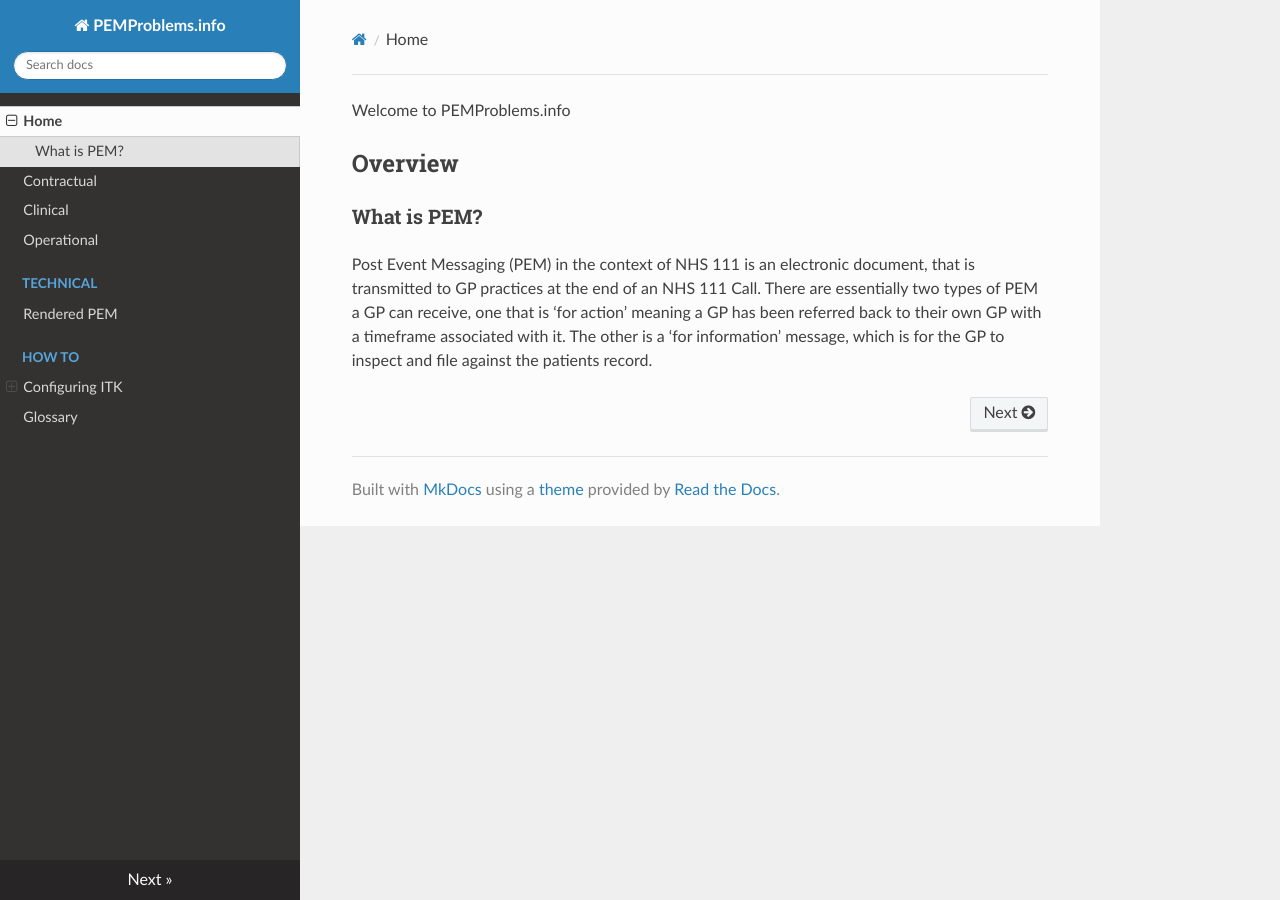
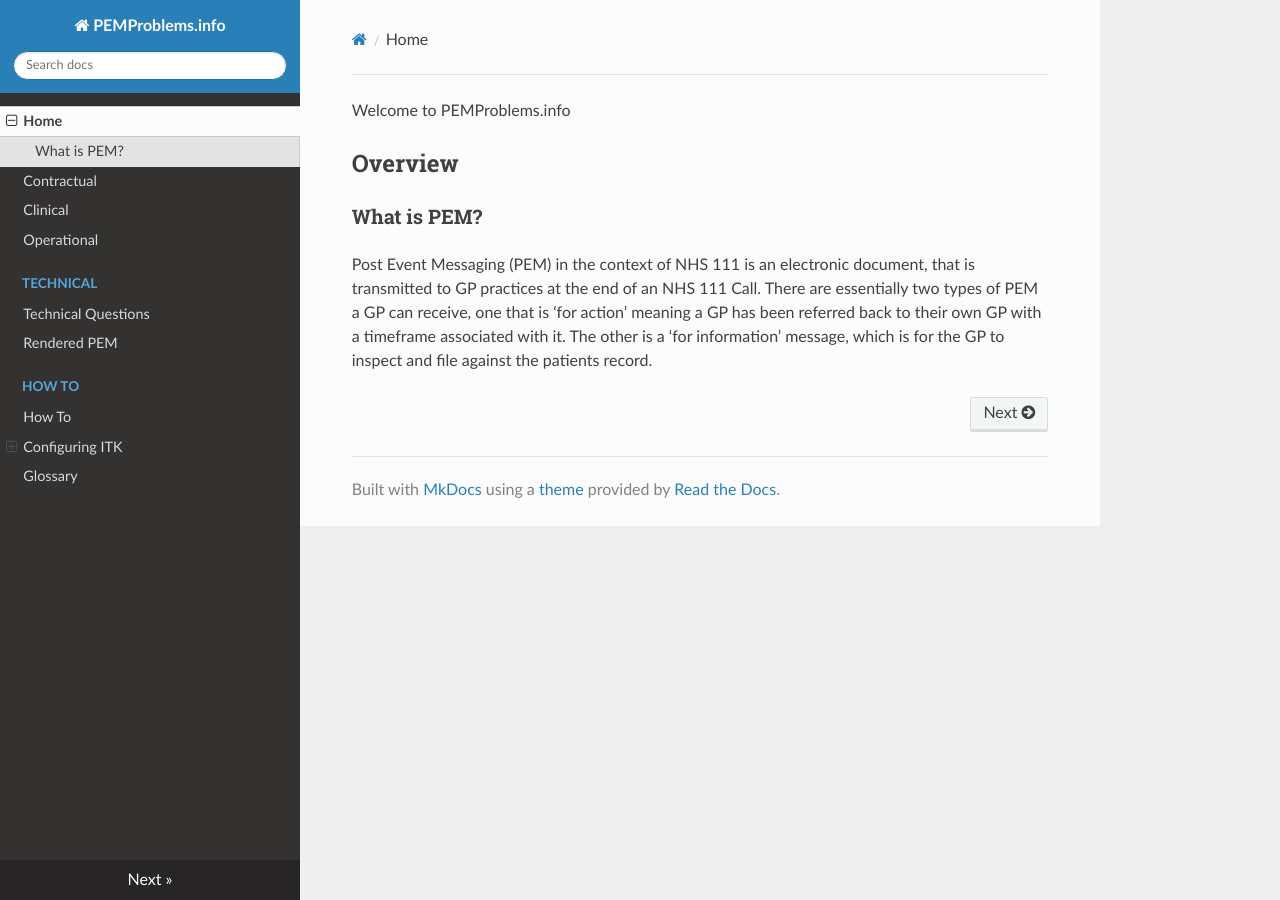
Before and after one commit to tonyyates/pemproblems.info, an MkDocs documentation site: the page built from docs/index.md, in a window 1280 px wide. Built offline with MkDocs 1.6.1, drawn with Linux system fonts in a browser that asks for light colours; nearby versions of some CDN libraries; old or Windows-style settings are respelled for this version of MkDocs.

Commit message:
Add new items to contents

```diff
--- a/mkdocs.yml
+++ b/mkdocs.yml
@@ -7,8 +7,10 @@ pages:
   - Clinical: clinical.md
   - Operational: operational.md
   - Technical:
+      - Technical Questions: technical.md
       - Rendered PEM: renderedpem.md
   - How To:
+      - How To: howto/howto.md
       - Configuring ITK:
           - EMIS Web: howto/emisweb.md
           - Microtest: howto/microtest.md
```
